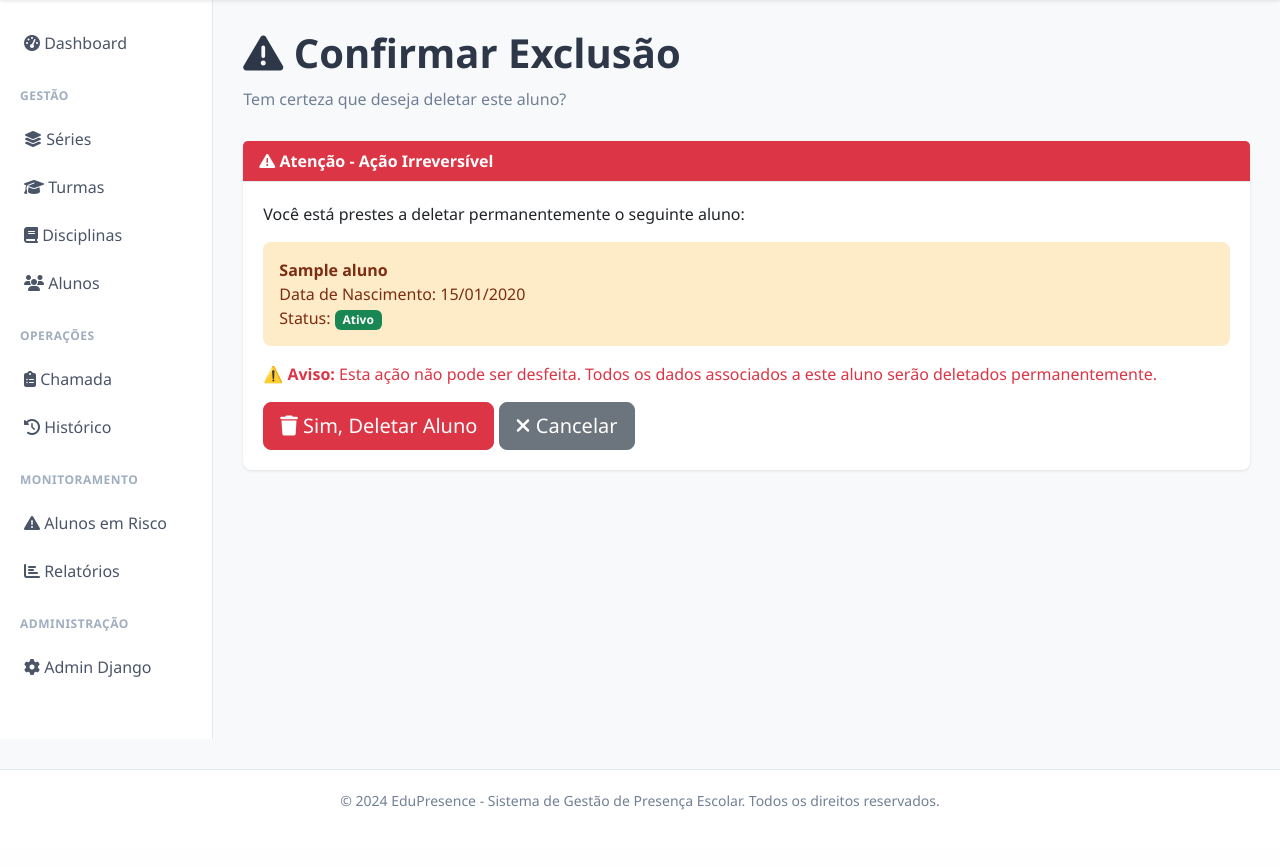
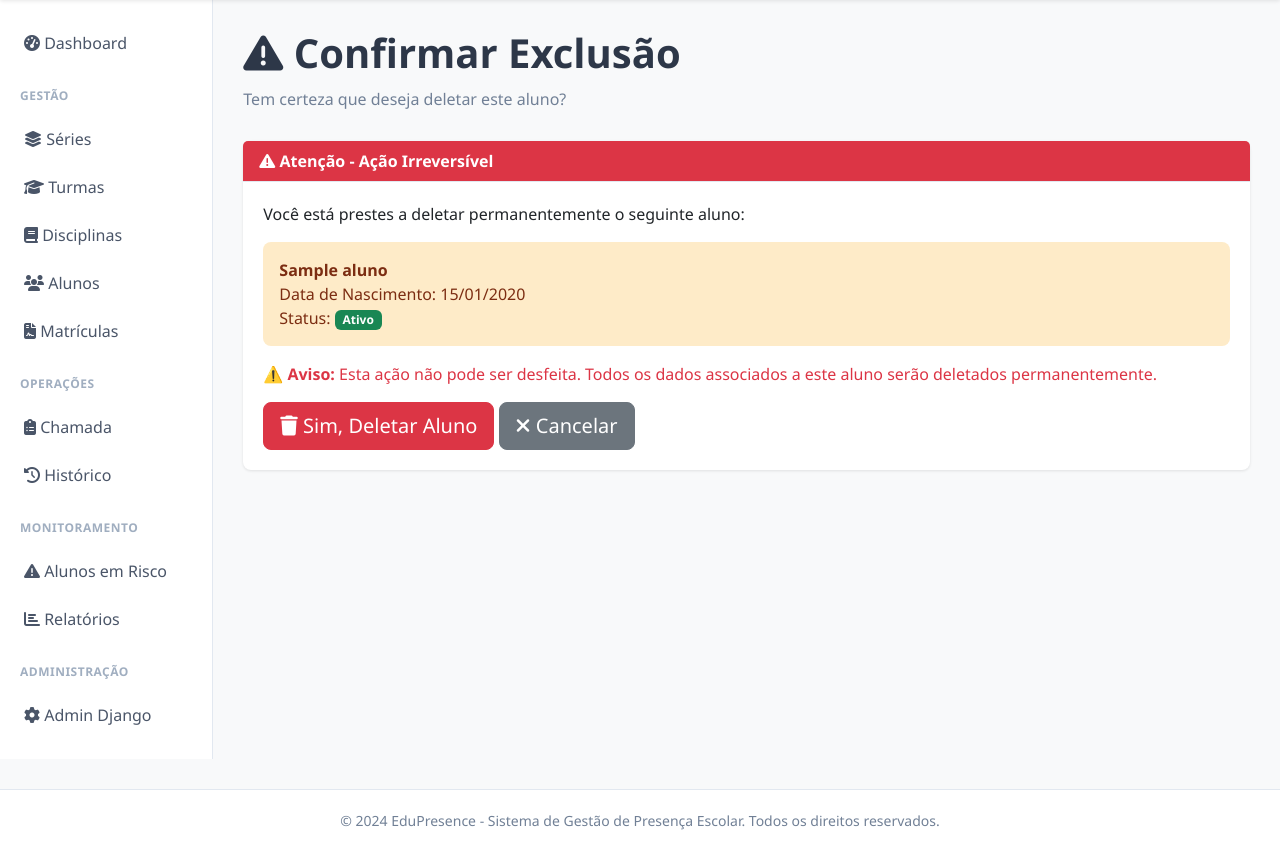
Before and after one commit to lucastatsumi/Atividade-Extensionista-3, a Django app: page /alunos/1/delete/ in a window 1280 px wide. Shown: the part 63-930 px from the top of the page. Before the commit the page ends 873 px from the top, so only its background shows below. Run offline with Django 5.2, Linux system fonts and the light colour scheme; a user stored in the database is signed in; tables that the repository leaves empty hold one stand-in row (values such as "Sample post").

Commit message:
Add complete CRUD navigation: Turmas, Disciplinas, and Matrículas links

```diff
--- a/templates/base.html
+++ b/templates/base.html
@@ -263,6 +263,9 @@
                         <a href="{% url 'alunos:aluno_list' %}" class="nav-link {% if request.resolver_match.url_name == 'aluno_list' %}active{% endif %}">
                             <i class="fas fa-users"></i> Alunos
                         </a>
+                        <a href="{% url 'alunos:matricula_list' %}" class="nav-link {% if request.resolver_match.url_name == 'matricula_list' %}active{% endif %}">
+                            <i class="fas fa-file-contract"></i> Matrículas
+                        </a>
                     {% endif %}
 
                     {% if user.role == 'PROF' or user.role == 'ADMIN' %}
```
